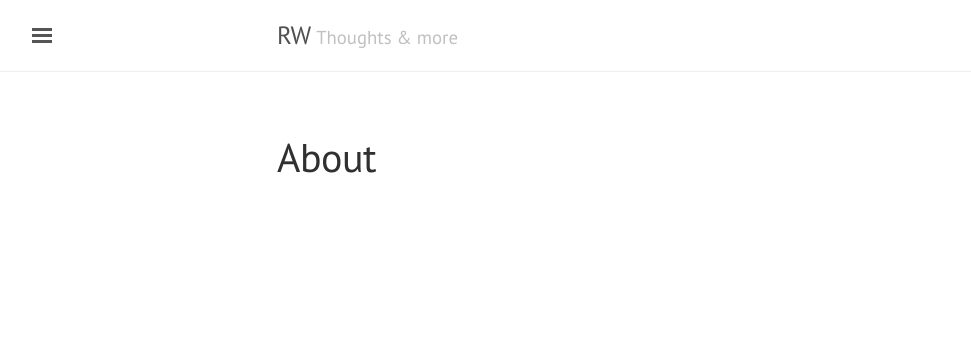
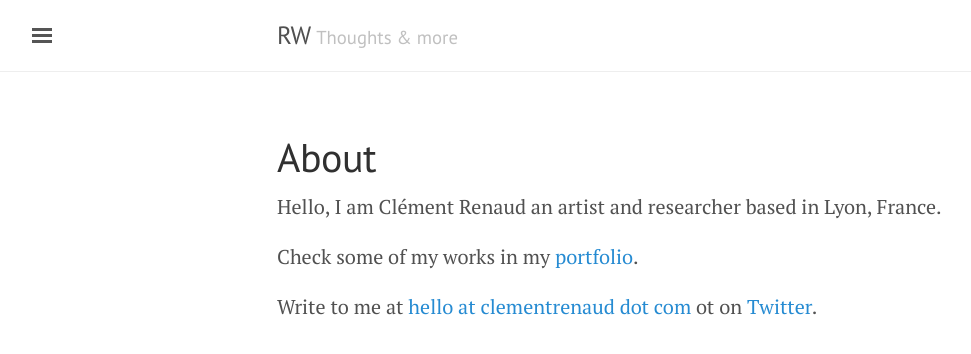
Before and after one commit to clemsos/rw, a Jekyll site: the page built from about.md, in a window 1280 px wide. Shown: the top 354 px of the page, without its empty margins (3-974 px from the left). Built offline with Jekyll 4.4.1, drawn with Linux system fonts in a browser that asks for light colours.

Commit message:
basic about page

```diff
--- a/about.md
+++ b/about.md
@@ -3,3 +3,10 @@ layout: page
 title: About
 permalink: /about/
 ---
+
+
+Hello, I am Clément Renaud an artist and researcher based in Lyon, France.
+
+Check some of my works in my [portfolio](http://clementrenaud.com).
+
+Write to me at [hello at clementrenaud dot com](mailto:hello@clementrenaud.com) ot on [Twitter](http://twitter.com/clemsos).
```
